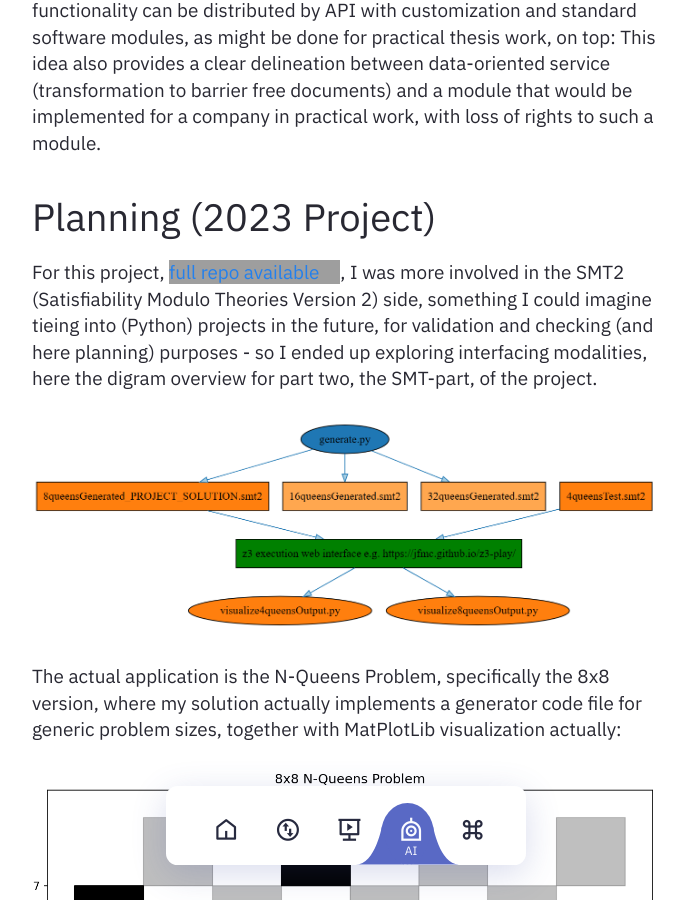
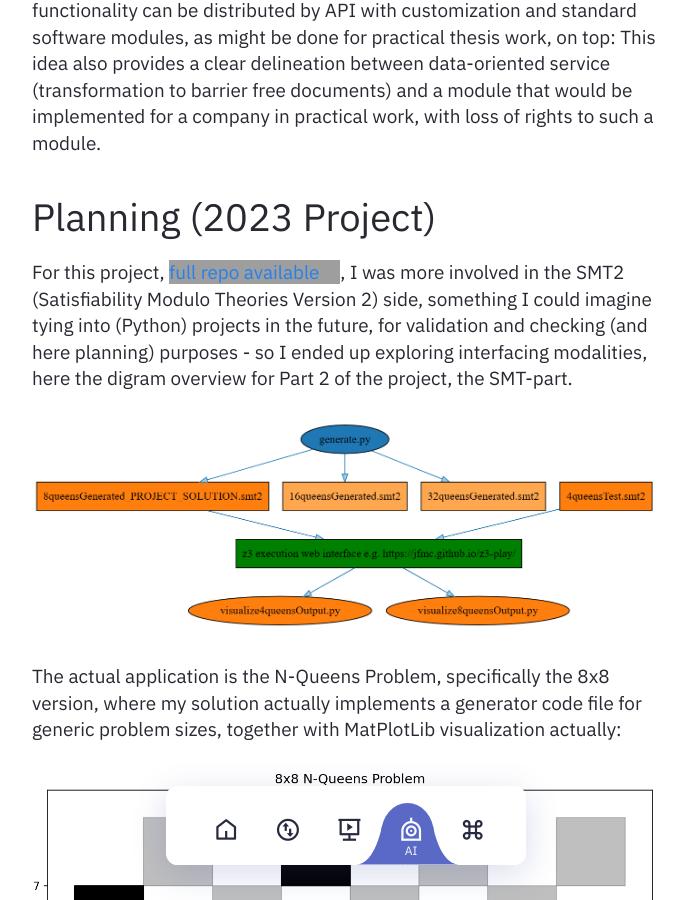
Before and after one commit to heseltime/heseltime.github.io, a Jekyll site: the page built from pages/rDai.md, in a window 1280 px wide and 900 px high, scrolled down 2027 px. Shown: the whole window, without its empty margins (294-980 px from the left). Built offline with Jekyll 4.4.1, drawn with Linux system fonts in a browser that asks for light colours; grey boxes are pictures that could not be loaded.

Commit message:
Fix wording

```diff
--- a/pages/rDai.md
+++ b/pages/rDai.md
@@ -53,7 +53,7 @@ This could be a real world application too, clearly, since the basic functionali
 
 # Planning (2023 Project)
 
-For this project, [full repo available](https://github.com/heseltime/planning_reasoning/), I was more involved in the SMT2 (Satisfiability Modulo Theories Version 2) side, something I could imagine tieing into (Python) projects in the future, for validation and checking (and here planning) purposes - so I ended up exploring interfacing modalities, here the digram overview for part two, the SMT-part, of the project.
+For this project, [full repo available](https://github.com/heseltime/planning_reasoning/), I was more involved in the SMT2 (Satisfiability Modulo Theories Version 2) side, something I could imagine tying into (Python) projects in the future, for validation and checking (and here planning) purposes - so I ended up exploring interfacing modalities, here the digram overview for Part 2 of the project, the SMT-part.
 
 <img src="../assets/img/Screenshot 2023-12-29 215323.png" alt="Diagram Overview of the Project Part 2" />
 
```
